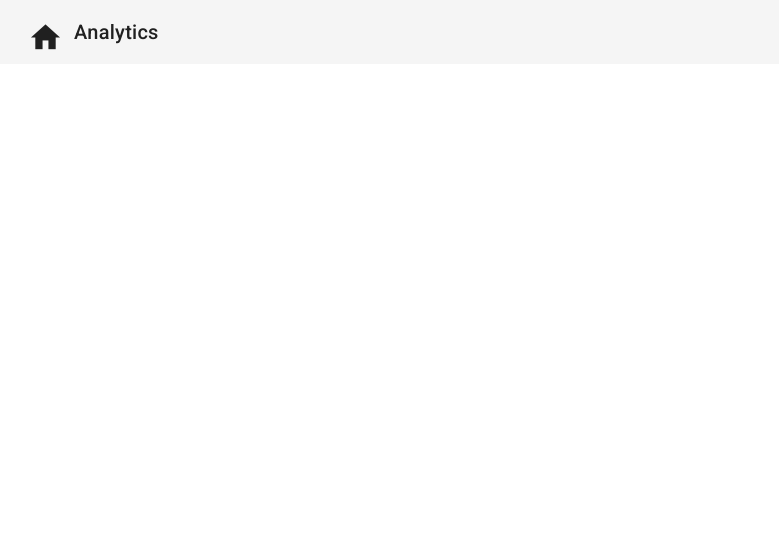
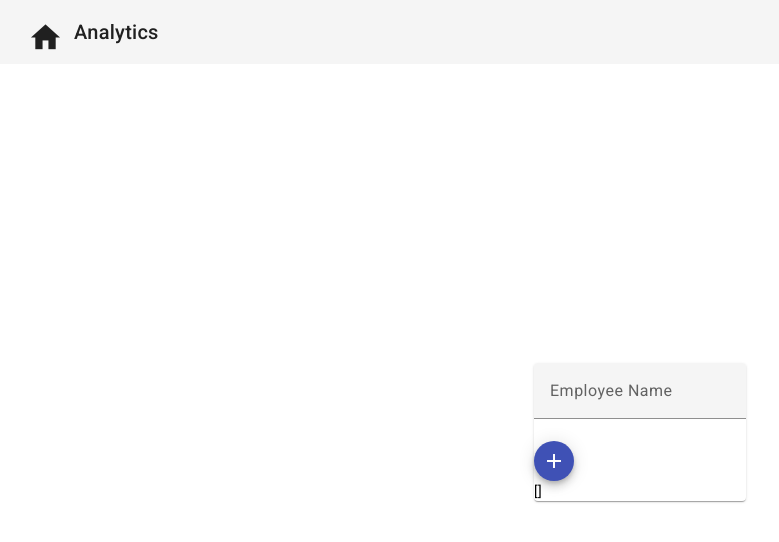
Before and after one commit to ZefAnderson/TimesheetApp, an Angular app in the folder hr-timesheet/: page /timesheet in a window 1280 px wide. Shown: the top 542 px of the page, without its empty margins (0-779 px from the left). Built offline with nearby package versions, Linux system fonts and the light colour scheme.

Commit message:
Unit 7 done

```diff
--- a/hr-timesheet/src/app/components/timesheet/timesheet.component.html
+++ b/hr-timesheet/src/app/components/timesheet/timesheet.component.html
@@ -1,5 +1,15 @@
 <div class="main-container">
     <div class="cards">
         <h2 *ngIf="department">{{department.name}}</h2>
+        <mat-card>
+            <mat-form-field>
+                <input matInput [formControl]="employeeNameFC" placeholder="Employee Name" type="text">
+                <mat-error *ngIf="employeeNameFC.hasError('duplicate')">Duplicate Name</mat-error>
+            </mat-form-field>
+            <button mat-mini-fab color="primary" (click)="addEmployee()" [disabled]="employeeNameFC.invalid">
+                <mat-icon>add</mat-icon>
+            </button>
+            <div>{{employees | json}}</div>
+        </mat-card>
     </div>
 </div>
--- a/hr-timesheet/src/app/components/timesheet/timesheet.component.ts
+++ b/hr-timesheet/src/app/components/timesheet/timesheet.component.ts
@@ -1,7 +1,9 @@
 import { Component, OnInit } from '@angular/core';
 import { ActivatedRoute } from '@angular/router';
 import { Department } from 'src/app/interfaces/department';
-import { DepartmentsService } from 'src/app/services/departments.service'
+import { DepartmentsService } from 'src/app/services/departments.service';
+import { FormControl, ValidatorFn, AbstractControl } from '@angular/forms';
+import { Employee } from 'src/app/interfaces/employee';
 
 @Component({
   selector: 'app-timesheet',
@@ -11,6 +13,8 @@ import { DepartmentsService } from 'src/app/services/departments.service'
 export class TimesheetComponent implements OnInit {
   departments: Department[] | undefined;
   department: Department | undefined;
+  employeeNameFC = new FormControl('', this.nameValidator());  employees: Employee[]= [];
+  employeeId = 0;
 
   constructor(
     private route: ActivatedRoute,
@@ -21,4 +25,33 @@ export class TimesheetComponent implements OnInit {
     this.departments = this.departmentsService.departments;
     this.department = this.departments.find(department => department.id === this.route.snapshot.params['id']);
   }
+
+  addEmployee(): void {
+    if (this.employeeNameFC.value) {
+        this.employeeId++;
+
+        this.employees.push({
+            id: this.employeeId.toString(),
+            departmentId: this.department?.id,
+            name: this.employeeNameFC.value,
+            payRate: Math.floor(Math.random() * 50) + 50,
+        });
+
+        this.employeeNameFC.setValue('');
+    }
+  }
+
+  nameValidator(): ValidatorFn {
+    return (control: AbstractControl): { [key: string]: any } | null => {
+        let error = null;
+        if (this.employees && this.employees.length) {
+            this.employees.forEach(employee => {
+                if (employee.name.toLowerCase() === control.value.toLowerCase()) {
+                    error = {duplicate: true};
+                }
+            });
+        }
+        return error;
+    };
+  }
 }
--- /dev/null
+++ b/hr-timesheet/src/app/interfaces/employee.ts
@@ -0,0 +1,6 @@
+export interface Employee {
+    id: string;
+    departmentId: string | undefined;
+    name: string;
+    payRate: number;
+}
```
Also changed, not shown: hr-timesheet/src/app/modules/material.module.ts (+11 -2 lines).
